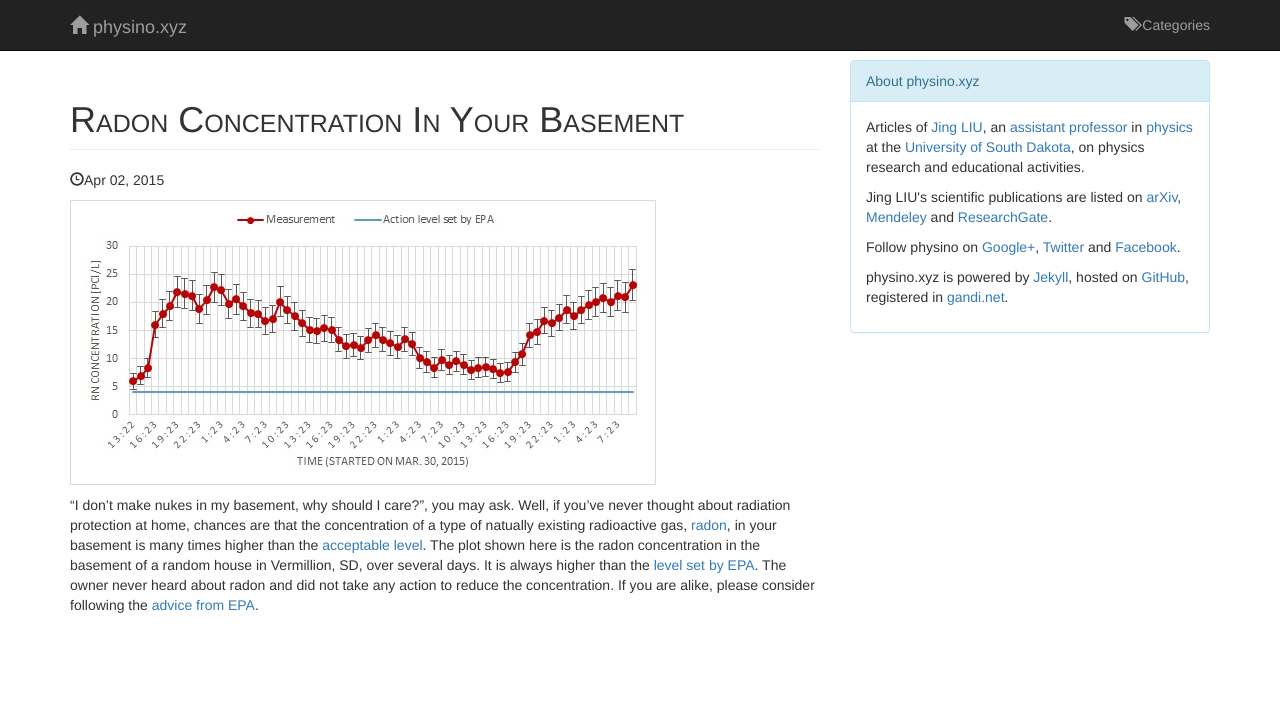
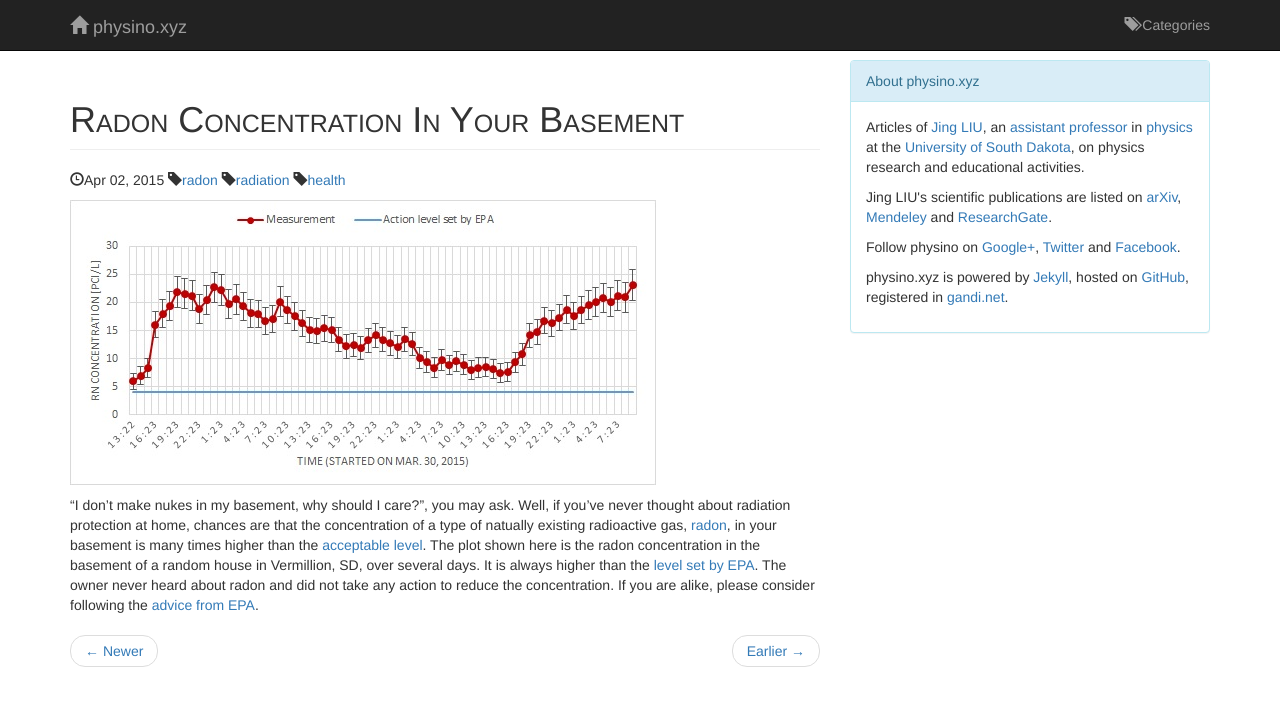
Before and after one commit to jintonic/jintonic.github.io, a Jekyll site: the page built from radiation/_posts/2015-04-02-radon-concentration-in-your-basement.md, in a window 1280 px wide. Shown: the top 706 px of the page. Built offline with Jekyll 4.4.1, drawn with Linux system fonts in a browser that asks for light colours; nearby versions of some CDN libraries; Markdown is read by kramdown in place of the engine named in the settings; comment, search, counter and statistics services are not loaded.

Commit message:
added tags and pagination

```diff
--- a/_layouts/post.html
+++ b/_layouts/post.html
@@ -1,6 +1,23 @@
 {% include head.html %}
 <h1 class="page-header">{{ page.title }}</h1>
-<p><span class="glyphicon glyphicon-time"></span>{{ page.date | date: "%b %d, %Y" }}</p>
+<p>
+<span class="glyphicon glyphicon-time"></span>{{ page.date | date: "%b %d, %Y" }}
+{% for tag in page.tags %}
+  <span class="glyphicon glyphicon-tag"></span><a href="/tags.html#{{tag}}">{{tag}}</a>
+  {% endfor %}
+</p>
 {{ content }}
+<ul class="pager">
+  {%if page.next%}
+    <li class="previous">
+    <a href="{{page.next.url}}">&larr; Newer</a>
+    </li>
+  {%endif%}
+  {%if page.previous%}
+    <li class="next">
+    <a href="{{page.previous.url}}">Earlier &rarr;</a>
+    </li>
+  {%endif%}
+</ul>
 {% include disqus.html %}
 {% include foot.html %}
```
